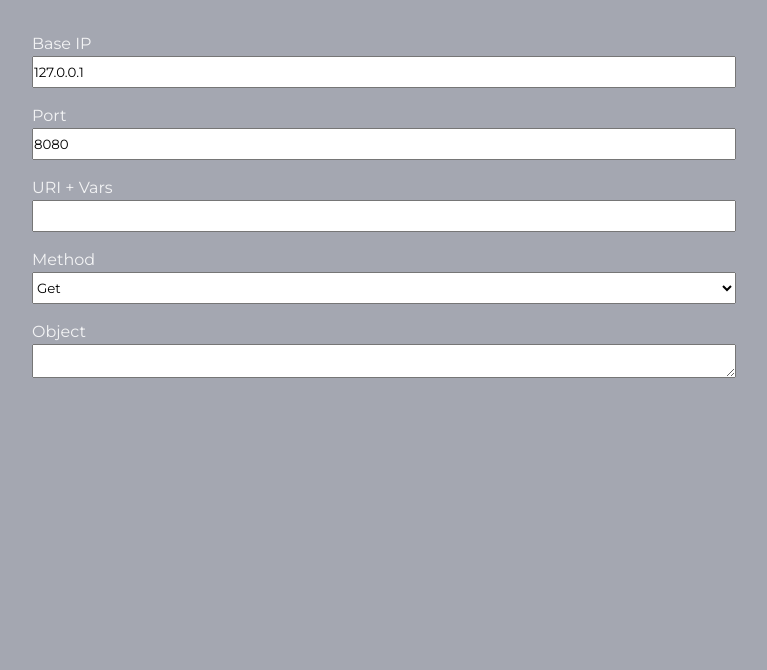
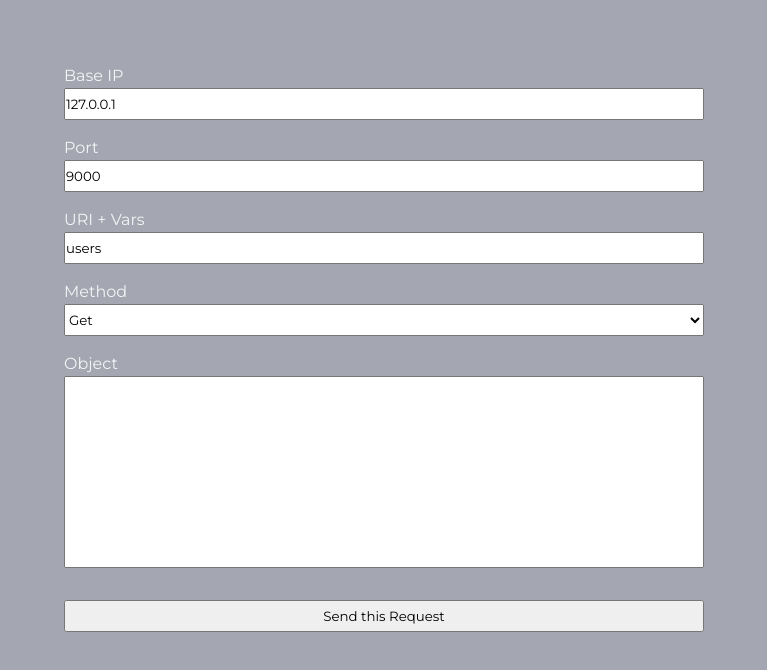
Before and after one commit to ask0ldd/APIRequestMaker, a React (Vite) app: page / in a window 1280 px wide. Shown: the top 670 px of the page, without its empty margins (256-1023 px from the left). Built offline with nearby package versions, Linux system fonts and the light colour scheme; a web font is replaced by a local one.

Commit message:
cors issue to fix

```diff
--- a/src/App.css
+++ b/src/App.css
@@ -15,6 +15,14 @@ main {
   width: 60%;
 }
 
+form {
+  display: flex;
+  flex-direction: column;
+  margin: 0 auto;
+  padding: 2rem;
+  width: 100%;
+}
+
 label:not(:first-child) {
   margin-top: 1rem;
 }
@@ -23,3 +31,13 @@ input[type="text"],
 select {
   height: 2rem;
 }
+
+input[type="submit"] {
+  margin-top: 2rem;
+  height: 2rem;
+}
+
+textarea {
+  height: 12rem;
+  resize: none;
+}
--- a/src/App.tsx
+++ b/src/App.tsx
@@ -5,8 +5,8 @@ function App() {
 
   const formDefault = {
     baseIP: '127.0.0.1',
-    port : 8080,
-    URIVar: '',
+    port : 9000,
+    URIVar: 'users',
     verb: '',
   }
 
@@ -15,12 +15,20 @@ function App() {
   function handleChange(event: React.FormEvent<HTMLInputElement | HTMLTextAreaElement | HTMLSelectElement>){
     const {name, value} = event.currentTarget
     setForm({...form, [name] : value})
-    console.log(value)
+  }
+
+  async function handleSubmit(event: React.FormEvent<HTMLFormElement>){
+    event.preventDefault()
+    console.log('http://' + form.baseIP + ':' + form.port + '/' + form.URIVar)
+    // fetch('http://' + form.baseIP + ':' + form.port + '/' + form.URIVar).then(response => response.json()).then(json => console.log(json))
+    const response = await fetch('http://' + form.baseIP + ':' + form.port + '/' + form.URIVar);
+    const users = await response.json();
+    console.log(users)
   }
 
   return (
     <main>
-
+      <form onSubmit={handleSubmit}>
         <label htmlFor='baseIP'>Base IP</label>
         <input name="baseIP" onChange={handleChange} type="text" value={form.baseIP}/>
         <label htmlFor="port">Port</label>
@@ -36,6 +44,8 @@ function App() {
         </select>
         <label>Object</label>
         <textarea/>
+        <input type="submit" value="Send this Request"/>
+      </form>
     </main>
   )
 }
```
Lines whose indentation alone changed are shown as unchanged.
